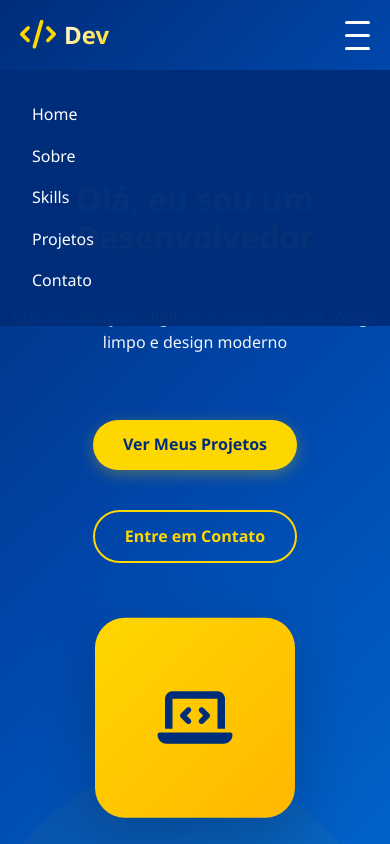
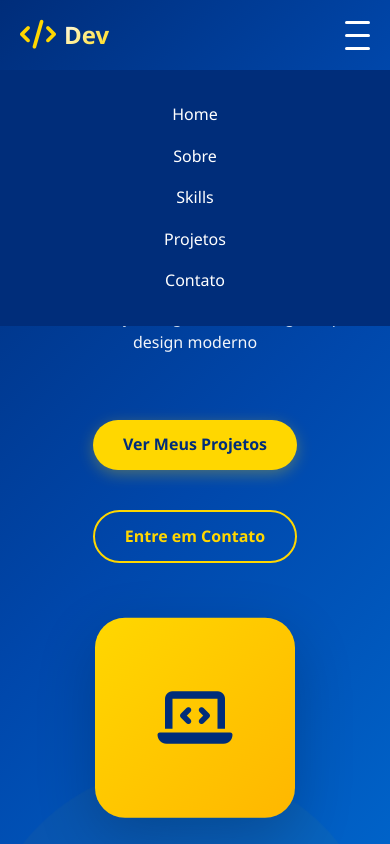
Before and after one commit to JoseVitorSAmorim/Portifolio, a plain HTML site: page index.html in a window 390 px wide. Both pictures are taken after a click on the element 357 px from the left and 35 px from the top of the page. Shown: the top 844 px of the page. Drawn offline with Linux system fonts and the light colour scheme.

Commit message:
Versão 1.1

```diff
--- a/index.html
+++ b/index.html
@@ -35,7 +35,7 @@
         <div class="hero-content">
             <div class="hero-text">
                 <h1 class="hero-title">Olá, eu sou um <span class="highlight">Desenvolvedor</span></h1>
-                <p class="hero-subtitle">Criando soluções digitais inovadoras com código limpo e design moderno</p>
+                <p class="hero-subtitle">Criando soluções digitais com código limpo e design moderno</p>
                 <a href="#projects" class="btn btn-primary">Ver Meus Projetos</a>
                 <a href="#contact" class="btn btn-secondary">Entre em Contato</a>
             </div>
@@ -57,7 +57,7 @@
             <div class="about-content">
                 <div class="about-text">
                     <p>
-                        Sou um estudante de Desenvolvimento de Sistema curioso e empenhado.
+                        Sou José Vitor Santana de Amorim, um estudante de Desenvolvimento de Sistema curioso e empenhado.
                         Com mais de 1 ano de experiência, trabalho com projetos para entregar a solução para determinados problemas, ferramentas para auxiliar no cotidiano ou mesmo jogos para entretenimento.
                     </p>
                     <p>
--- a/script.js
+++ b/script.js
@@ -81,26 +81,19 @@ document.addEventListener('DOMContentLoaded', animateCounters);
 const hamburger = document.querySelector('.hamburger');
 const navLinks = document.querySelector('.nav-links');
 
+// Substitua o bloco do hamburger por este:
 if (hamburger) {
     hamburger.addEventListener('click', () => {
-        navLinks.style.display = navLinks.style.display === 'flex' ? 'none' : 'flex';
-        navLinks.style.position = 'absolute';
-        navLinks.style.top = '70px';
-        navLinks.style.left = '0';
-        navLinks.style.right = '0';
-        navLinks.style.backgroundColor = 'rgba(0, 45, 122, 0.98)';
-        navLinks.style.flexDirection = 'column';
-        navLinks.style.padding = '2rem';
+        navLinks.classList.toggle('active');
     });
 }
 
-// Fechar menu ao clicar em um link
+// E para fechar ao clicar:
 document.querySelectorAll('.nav-link').forEach(link => {
     link.addEventListener('click', () => {
-        if (navLinks) navLinks.style.display = 'none';
+        navLinks.classList.remove('active');
     });
 });
-
 // Efeito parallax no hero
 window.addEventListener('scroll', () => {
     const hero = document.querySelector('.hero');
--- a/style.css
+++ b/style.css
@@ -1,4 +1,9 @@
 /* ==================== VARIÁVEIS E RESET ==================== */
+html {
+    scroll-behavior: smooth;
+    scroll-padding-top: 80px;
+}
+
 :root {
     --primary-blue: #0047AB;
     --dark-blue: #002D7A;
@@ -666,7 +671,16 @@ body {
 /* ==================== RESPONSIVO ==================== */
 @media (max-width: 768px) {
     .nav-links {
-        display: none;
+        display: none; /* Já está no seu código */
+        flex-direction: column;
+        position: absolute;
+        top: 70px;
+        left: 0;
+        width: 100%;
+        background: var(--dark-blue);
+        padding: 2rem;
+        text-align: center;
+        gap: 1.5rem;
     }
 
     .hamburger {
@@ -729,6 +743,10 @@ body {
     .hero-text h1 {
         font-size: 2rem;
     }
+
+    .nav-links.active {
+        display: flex;
+    }
 }
 
 @media (max-width: 480px) {
```
